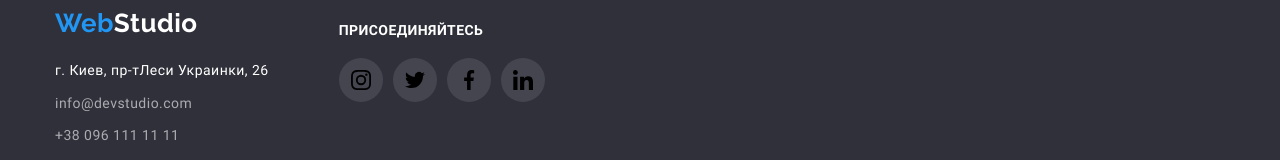
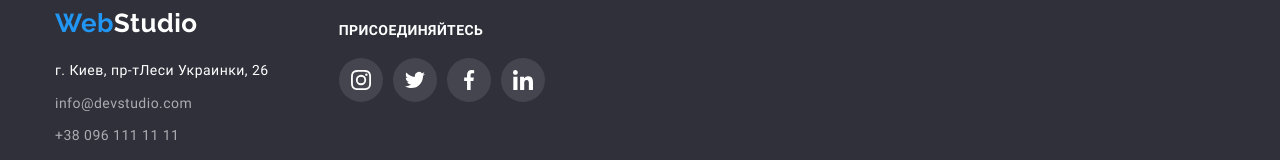
Before and after one commit to BohdanV32/goit-markup-hw-04, a plain HTML site: page index.html in a window 1280 px wide. Shown: the part 2971-3131 px from the top of the page. Drawn offline with nearby package versions, Linux system fonts and the light colour scheme; files whose address does not match are found by name.

Commit message:
цвета срабатывают ок

```diff
--- a/css/main.css
+++ b/css/main.css
@@ -652,7 +652,7 @@ body {
     display: block;
     width: 20px;
     height: 20px;
-    color: var(--white);
+    fill: var(--white);
 }
 .flex-cool {
     display: flex;
```
